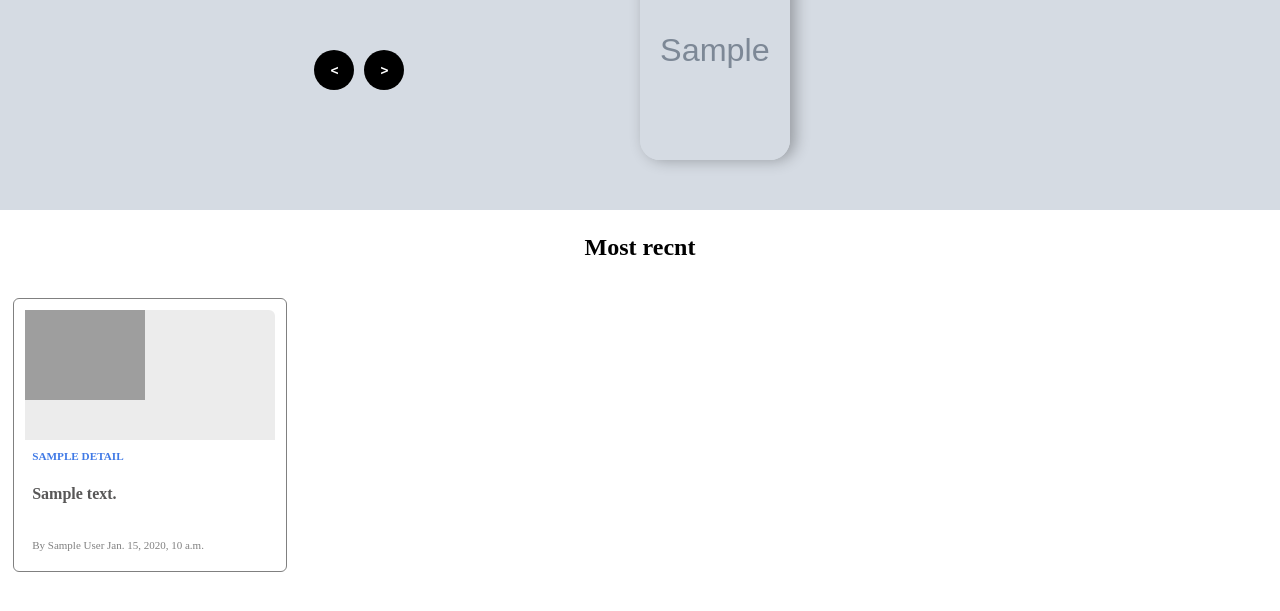
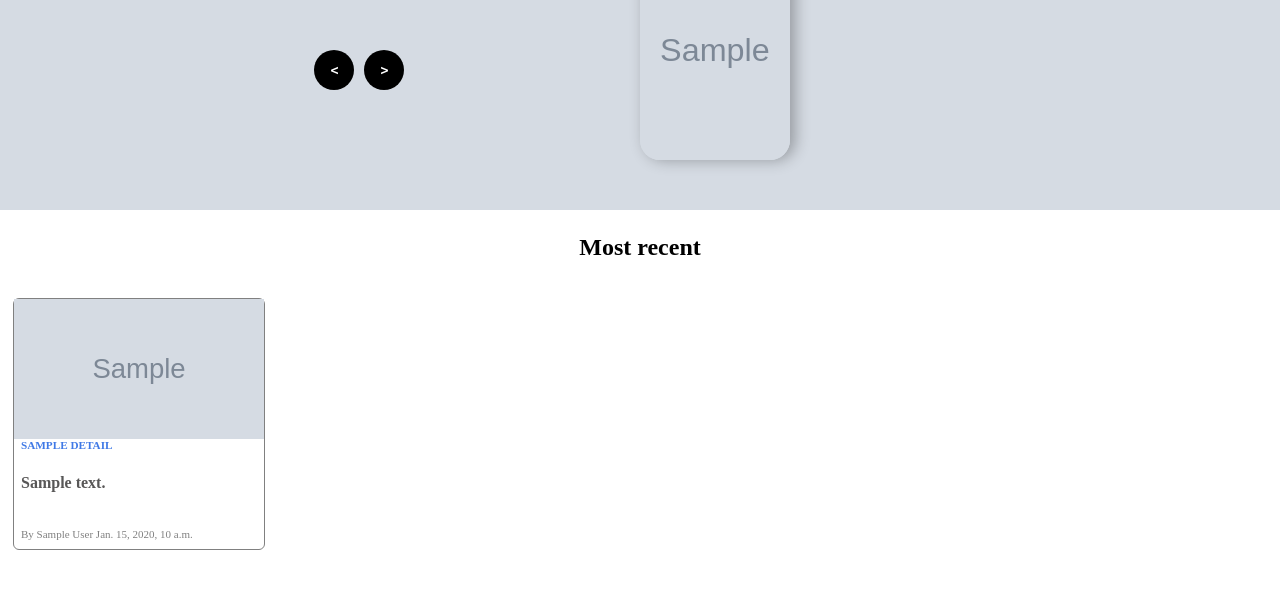
Before and after one commit to SaidQT/Yelp, a Django app: template yelp/templates/index2.html in a window 1280 px wide. Shown: the part 590-1201 px from the top of the page. Run offline with Django 3.2, Linux system fonts and the light colour scheme; the template is opened without the code that fills it: most values are stand-ins (such as "Sample title", 1, 10 or a date in 2020); grey boxes marked "Sample" are stand-in pictures; grey boxes are pictures that could not be loaded.

Commit message:
padding for card and more

```diff
--- a/yelp/static/style.css
+++ b/yelp/static/style.css
@@ -382,7 +382,6 @@ header a:hover {
 .card {
      width: 250px;
      background: white;
-     padding: .7em;
      border-radius: 6px;
      border: 1px gray solid;
      height: 250px;
@@ -526,5 +525,6 @@ ul {
      padding: 20px;
  }
 .card-image img{
-     width:120px;
+     width:250px;
+     height: 140px;
 }
--- a/yelp/static/style6.css
+++ b/yelp/static/style6.css
@@ -122,3 +122,6 @@ img{
     width: 100%;
     height: 250px;
 }
+.text{
+    padding: 15px;
+}
--- a/yelp/templates/index2.html
+++ b/yelp/templates/index2.html
@@ -68,14 +68,14 @@
 
     </div>
 
-    <h3 id="mostrecent"> Most recnt </h3>
+    <h3 id="mostrecent"> Most recent </h3>
 
     <div class="page2">
         {% for review in reviews %}
         {% if forloop.counter <= 10 %}
             <div class="card">
                 <div class="card-image">
-                    <img src="https://authorservices.taylorandfrancis.com/wp-content/uploads/2023/06/Icon_peer_review-1170x1170.png" alt="batata">
+                    <img src="/static/images/{{review.detail.image_url}}" alt="batata">
                 </div>
                 <div class="category"> {{ review.detail.name }} </div>
                 <div class="des"> <p>{{ review.content }}</p>
@@ -87,11 +87,11 @@
 
     </div>
     <div class="cta-card">
-        <img src="https://media.istockphoto.com/id/1346944001/photo/close-up-of-co-workers-stacking-their-hands-together.jpg?s=612x612&w=0&k=20&c=lidJcFUSR3rkMt4B0yoNwH55lz3sth9o2280keqBXGE=" alt="Our Team" class="cta-image">
+        <img src="/static/images/C:\Users\Admin\Desktop\Yelp\yelp\static\images\istockphoto-1346944001-612x612.jpg" alt="Our Team" class="cta-image">
         <div class="cta-text">
             <h2>Meet Our Team</h2>
             <p>Get to know the people behind Yelp Palestine and learn about their passions and expertise.</p>
-            <button class="cta-button"><a href="/about">Learn More</a></button>
+            <button class="cta-button"><a href="/about">About Us</a></button>
         </div>
     </div>
     <footer>
```
Also changed, not shown: yelp/templates/business.html (+7 -5 lines), yelp/static/images/istockphoto-1346944001-612x612.jpg (added).
